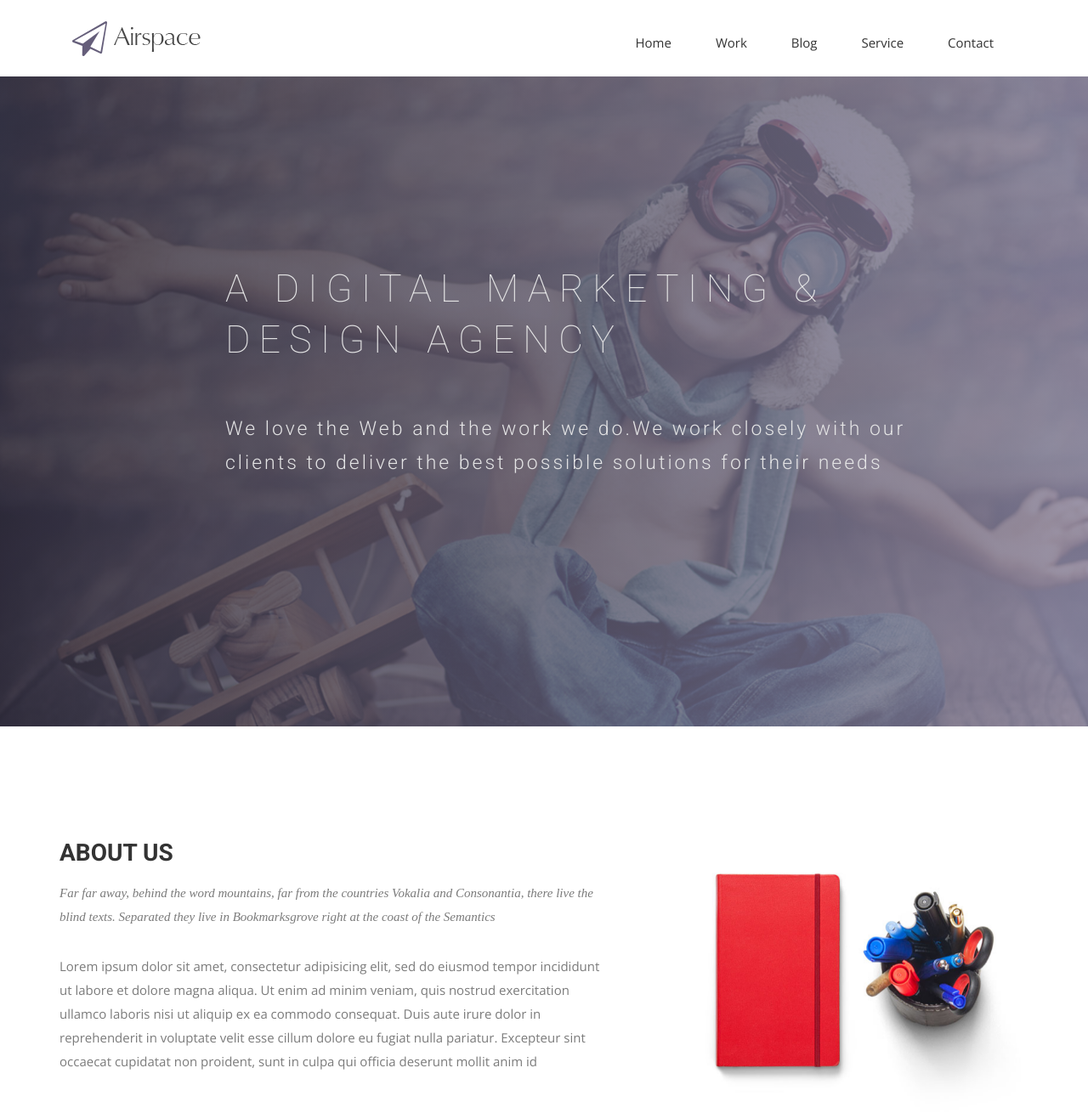
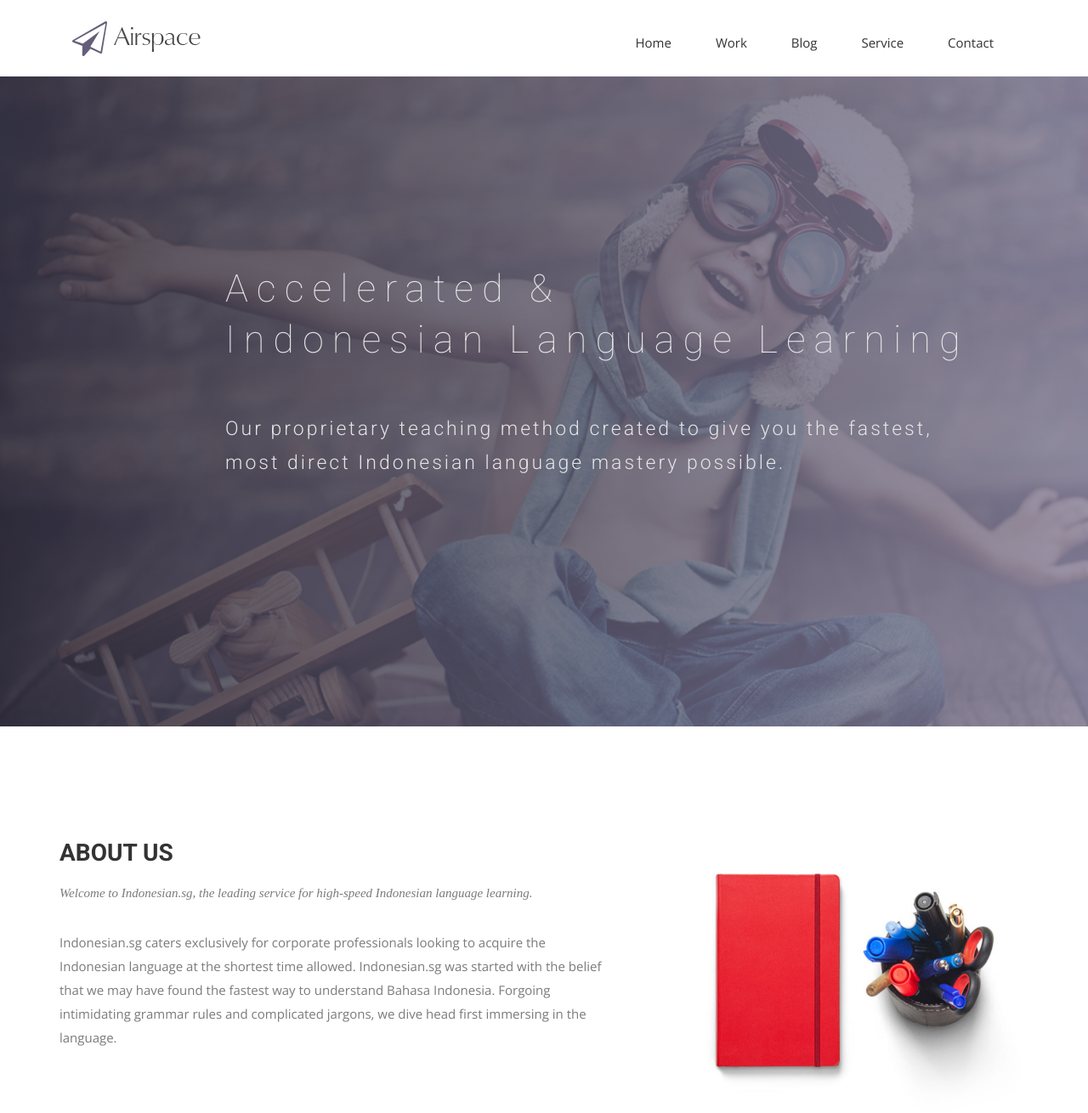
Before and after one commit to wilson0205/indonesian.sg, a Jekyll site: the page built from index.html, in a window 1280 px wide and 1400 px high. Shown: the top 1310 px of the window at 85% size. Built offline with Jekyll 4.4.1, drawn with Linux system fonts in a browser that asks for light colours; nearby versions of some CDN libraries; some web fonts are replaced.

Commit message:
second commit

```diff
--- a/index.html
+++ b/index.html
@@ -10,8 +10,8 @@ permalink: /
     <div class="row">
       <div class="col-md-10 col-md-offset-2">
         <div class="block">
-          <h1 class="animated fadeInUp">A DIGITAL MARKETING &#38; <br> DESIGN AGENCY</h1>
-          <p class="animated fadeInUp">We love the Web and the work we do.We work closely with our </br> clients to deliver the best possible solutions for their needs</p>
+          <h1 class="animated fadeInUp">Accelerated &#38; <br> Indonesian Language Learning</h1>
+          <p class="animated fadeInUp">Our proprietary teaching method created to give you the fastest, </br>most direct Indonesian language mastery possible.</p>
         </div>
       </div>
     </div>
@@ -25,9 +25,9 @@ permalink: /
         <div class="block">
           <div class="section-title">
             <h2>About Us</h2>
-            <p>Far far away, behind the word mountains, far from the countries Vokalia and Consonantia, there live the blind texts. Separated they live in Bookmarksgrove right at the coast of the Semantics</p>
+            <p>Welcome to Indonesian.sg, the leading service for high-speed Indonesian language learning.</p>
           </div>
-          <p>Lorem ipsum dolor sit amet, consectetur adipisicing elit, sed do eiusmod tempor incididunt ut labore et dolore magna aliqua. Ut enim ad minim veniam, quis nostrud exercitation ullamco laboris nisi ut aliquip ex ea commodo consequat. Duis aute irure dolor in reprehenderit in voluptate velit esse cillum dolore eu fugiat nulla pariatur. Excepteur sint occaecat cupidatat non proident, sunt in culpa qui officia deserunt mollit anim id </p>
+          <p>Indonesian.sg caters exclusively for corporate professionals looking to acquire the Indonesian language at the shortest time allowed. Indonesian.sg was started with the belief that we may have found the fastest way to understand Bahasa Indonesia. Forgoing intimidating grammar rules and complicated jargons, we dive head first immersing in the language. </p>
         </div>
       </div><!-- .col-md-7 close -->
       <div class="col-md-5 col-sm-12">
```
